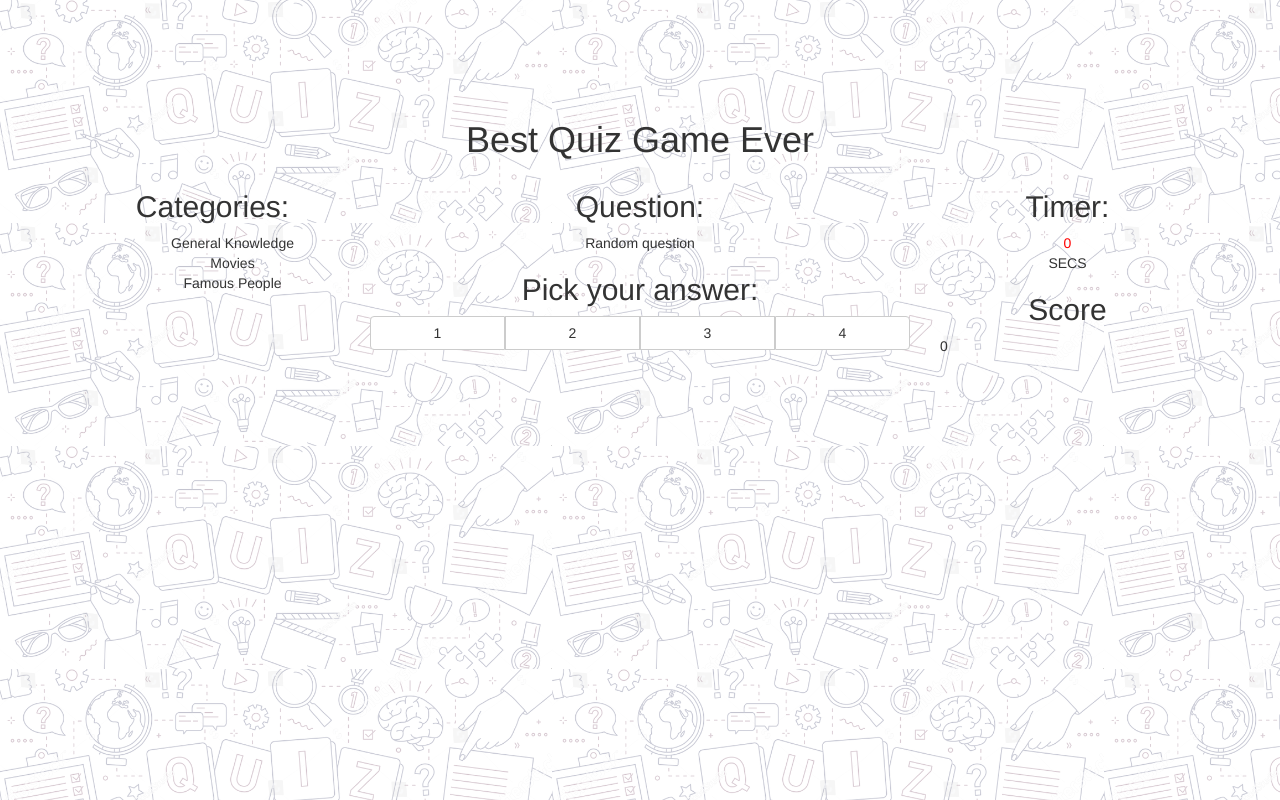
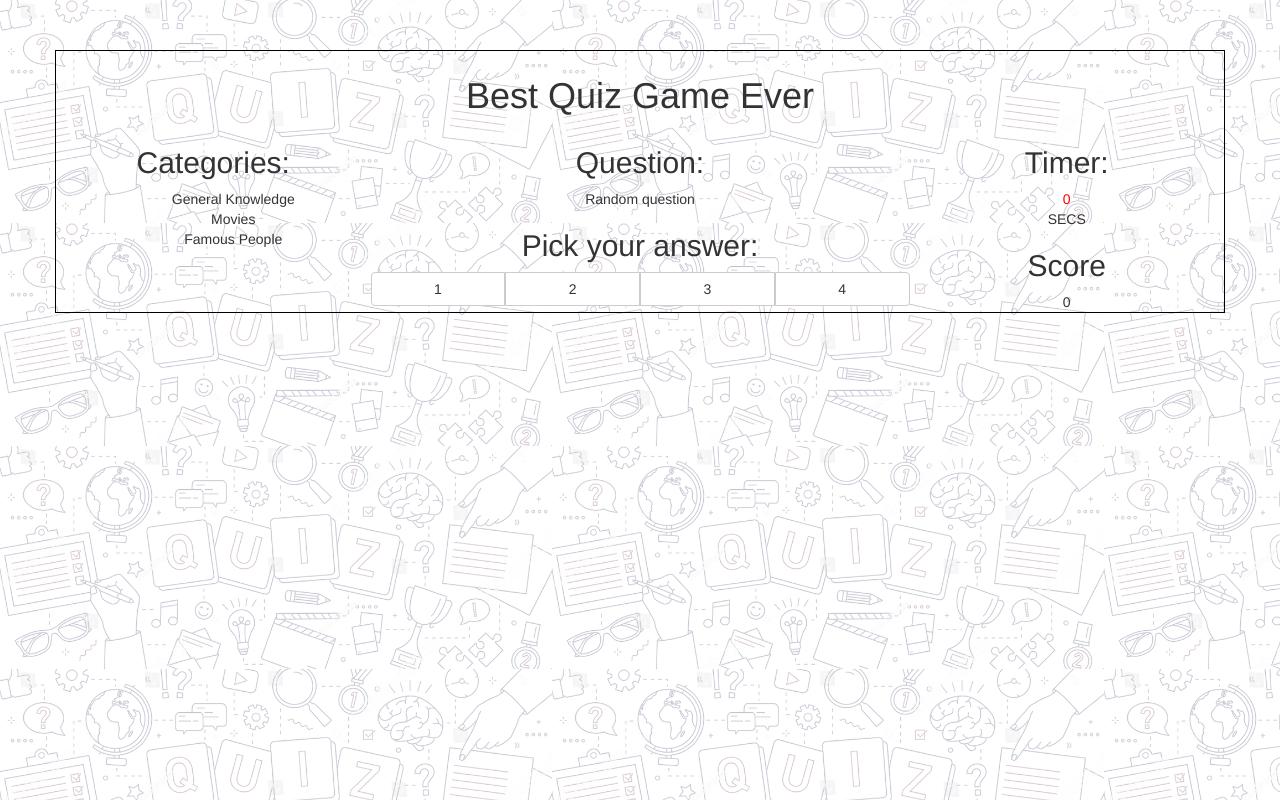
Before and after one commit to maroua-akkari/Sparta-game, a plain HTML site: page index.html in a window 1280 px wide. Drawn offline with nearby package versions, Linux system fonts and the light colour scheme; no server answers.

Commit message:
div bordered

```diff
--- a/main.css
+++ b/main.css
@@ -7,11 +7,16 @@ h1, h2 {
 }
 
 h1 {
-  padding-top: 100px;
+  padding-top: 5px;
 }
 
 body {
   background: url("quiz-background.png");
+}
+
+.allContent {
+    border: 1px solid black;
+    margin-top: 50px;
 }
 
 .categories li {
@@ -26,3 +31,7 @@ body {
 .secs , .mins {
   text-align: center;
 }
+
+.score {
+  text-align: center;
+}
```
